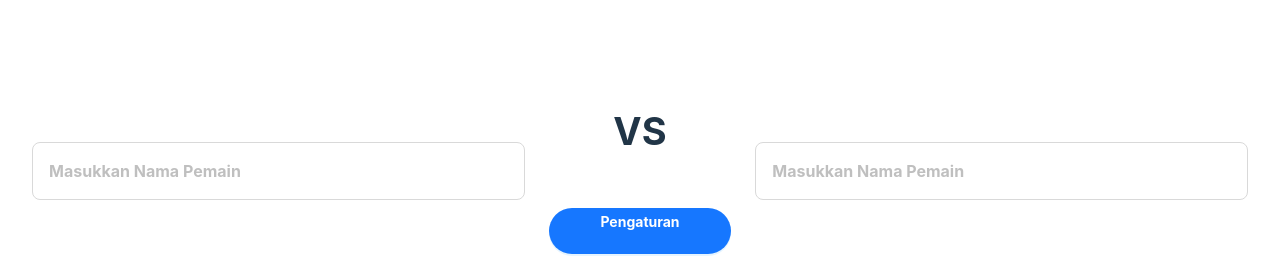
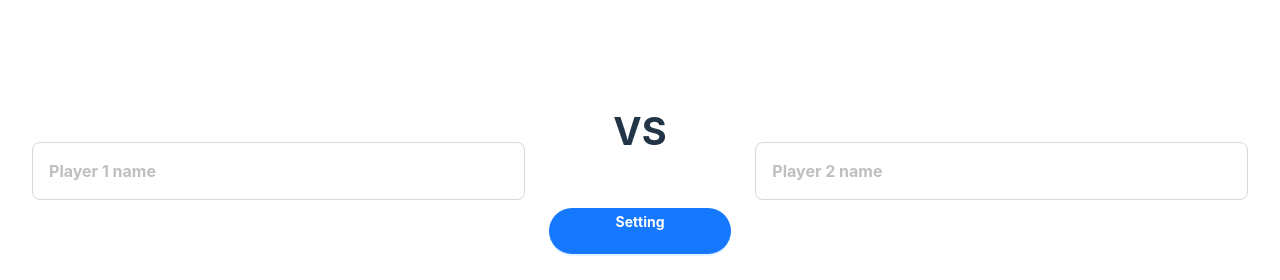
Before and after one commit to inact25/mobile-legend-lets-by-one, a React (Vite) app: page / in a window 1280 px wide. Shown: the top 280 px of the page. Built offline with nearby package versions, Linux system fonts and the light colour scheme.

Commit message:
add feature remove loading

```diff
--- a/src/App.tsx
+++ b/src/App.tsx
@@ -26,6 +26,7 @@ function App() {
     const [playerTwo, setPlayerTwo] = useState<string>("")
     const [isPlayerOneErr, setIsPlayerOneErr] = useState<boolean>(false)
     const [isPlayerTwoErr, setIsPlayerTwoErr] = useState<boolean>(false)
+    const [withoutLoading, setWithoutLoading] = useState<boolean>(false)
 
     const showModal = () => {
         setOpen(true);
@@ -49,7 +50,9 @@ function App() {
             return
         }
 
-        setCountdown(4.5)
+        const timer = withoutLoading ? 0 : 4.5
+
+        setCountdown(timer)
         const randomObjects: Hero[] = [];
 
         if (count >= array.length) {
@@ -92,7 +95,7 @@ return (
                 <Input onFocus={() => setIsPlayerOneErr(false)} onChange={e => setPlayerOne(e.target.value)}
                        value={playerOne} size='large'
                        style={{marginBottom: "1rem", padding: "1rem", fontWeight: 700}}
-                       placeholder="Masukkan Nama Pemain"/>
+                       placeholder="Player 1 name"/>
                 <span
                     style={{marginBottom: "2rem", fontSize: 12, color: "crimson"}}>{isPlayerOneErr && "Player 1 name required"}</span>
 
@@ -125,14 +128,14 @@ return (
                         paddingBottom: "2rem",
                         fontWeight: "bold",
                         marginTop: "3rem"
-                    }} onClick={() => showModal()} block>Pengaturan</Button>
+                    }} onClick={() => showModal()} block>Setting</Button>
                 </div>
             </Col>
             <Col span={10}>
                 <Input onFocus={() => setIsPlayerTwoErr(false)} onChange={e => setPlayerTwo(e.target.value)}
                        value={playerTwo} size='large'
                        style={{marginBottom: "1rem", padding: "1rem", fontWeight: 700}}
-                       placeholder="Masukkan Nama Pemain"/>
+                       placeholder="Player 2 name"/>
                 <span
                     style={{marginBottom: "2rem", fontSize: 12, color: "crimson"}}>{isPlayerTwoErr && "Player 2 name required"}</span>
                 {heroBattle[1] &&
@@ -189,6 +192,9 @@ return (
                         1 and
                         Player 2 Hero must have same role (beta)</Checkbox>
                 </Col>
+                <Col span={24}>
+                    <Checkbox checked={withoutLoading} onChange={e => setWithoutLoading(e.target.checked)}>Remove loading</Checkbox>
+                </Col>
             </Row>
         </Modal>
 
--- a/src/constant/herolist/index.tsx
+++ b/src/constant/herolist/index.tsx
@@ -301,8 +301,8 @@ export const heroList = [
         "hero_name": "Balmond",
         "hero_avatar": "https://indoch.s3.ml.moonlian.com/web/madmin/image_be884c14d560f6bc5827e2a663439f94.png",
         "hero_banner": "https://img.mobilelegends.com/group1/M00/00/06/rB_-LVpAwAaAPTfEAAG0FYO4cHo4453688",
-        "hero_role": "Tank",
-        "hero_specially": "Charge,Crowd Control"
+        "hero_role": "Fighter",
+        "hero_specially": "Damage,Regen"
     },
     {
         "hero_id": 44,
```
